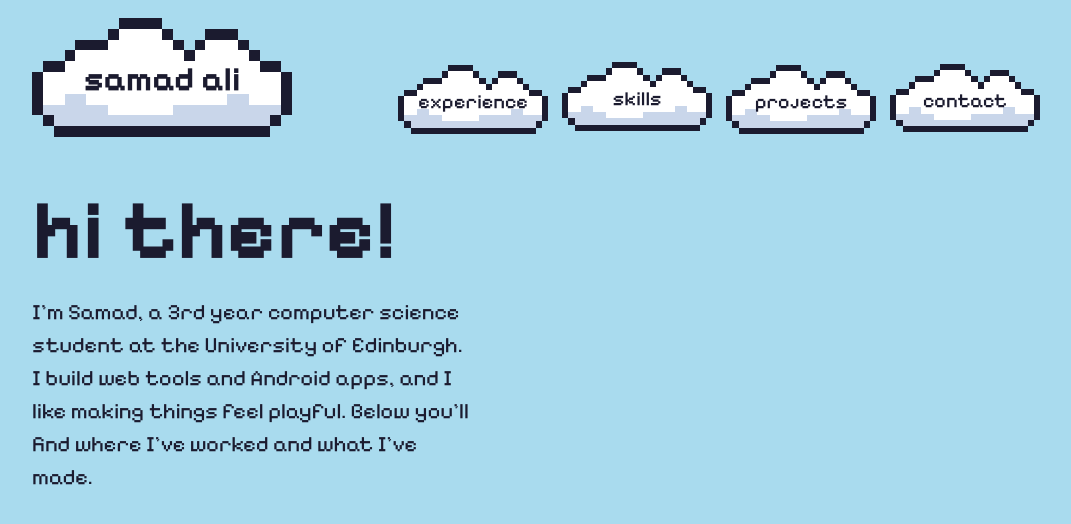
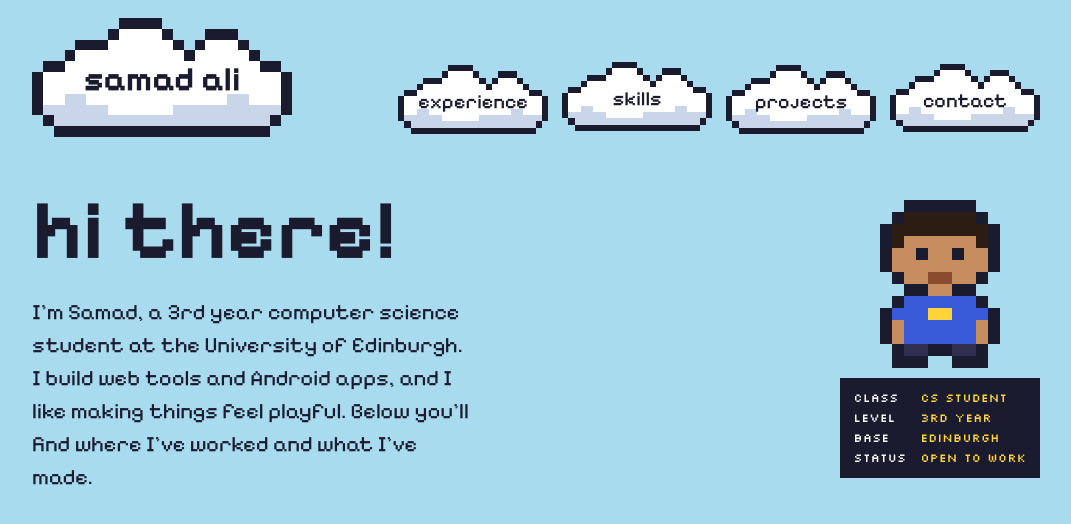
Before and after one commit to samad-a/portfolio-site, a Next.js app: page / in a window 1280 px wide. Shown: the top 524 px of the page, without its empty margins (104-1175 px from the left). Built offline with nearby package versions, Linux system fonts and the light colour scheme.

Commit message:
feat(hero): add avatar and player stats panel

```diff
--- a/app/globals.css
+++ b/app/globals.css
@@ -61,6 +61,20 @@
       translate: 0 -6px;
     }
   }
+
+  /* The avatar stands still, then hops. */
+  --animate-hop: hop 2.4s steps(2) infinite;
+
+  @keyframes hop {
+    0%,
+    80%,
+    100% {
+      translate: 0 0;
+    }
+    90% {
+      translate: 0 -10px;
+    }
+  }
 }
 
 @layer base {
--- a/components/home/hero.tsx
+++ b/components/home/hero.tsx
@@ -1,9 +1,11 @@
+import { PlayerCard } from "./player-card";
+
 export function Hero() {
   return (
     <section
       id="top"
       aria-labelledby="hero-heading"
-      className="mx-auto grid max-w-page items-center gap-10 px-4 pt-12 pb-6"
+      className="mx-auto grid max-w-page items-center gap-10 px-4 pt-12 pb-6 md:grid-cols-[minmax(0,1fr)_auto]"
     >
       <div>
         <h1
@@ -19,6 +21,7 @@ export function Hero() {
           what I&apos;ve made.
         </p>
       </div>
+      <PlayerCard />
     </section>
   );
 }
--- /dev/null
+++ b/components/home/player-card.tsx
@@ -0,0 +1,33 @@
+import { Sprite } from "@/components/sprite";
+import { avatar } from "@/lib/sprites";
+
+const stats = [
+  ["class", "CS student"],
+  ["level", "3rd year"],
+  ["base", "Edinburgh"],
+  ["status", "open to work"],
+] as const;
+
+// The avatar with an RPG-style stats box, shown beside the intro.
+export function PlayerCard() {
+  return (
+    <div className="grid grid-cols-[auto_auto] items-end justify-start gap-2.5 md:grid-cols-1 md:justify-items-center">
+      <Sprite
+        grid={avatar}
+        label="Pixel avatar of Samad"
+        className="w-24 animate-hop motion-reduce:animate-none md:w-36"
+      />
+      <dl
+        aria-label="Player stats"
+        className="grid grid-cols-[auto_auto] gap-x-3.5 gap-y-1 bg-ink px-3.5 py-3 font-label text-xs tracking-wide text-paper"
+      >
+        {stats.map(([name, value]) => (
+          <div key={name} className="contents">
+            <dt>{name}</dt>
+            <dd className="text-gold">{value}</dd>
+          </div>
+        ))}
+      </dl>
+    </div>
+  );
+}
```
Also changed, not shown: 1 other file (tests, documents, lock files or other folders).
